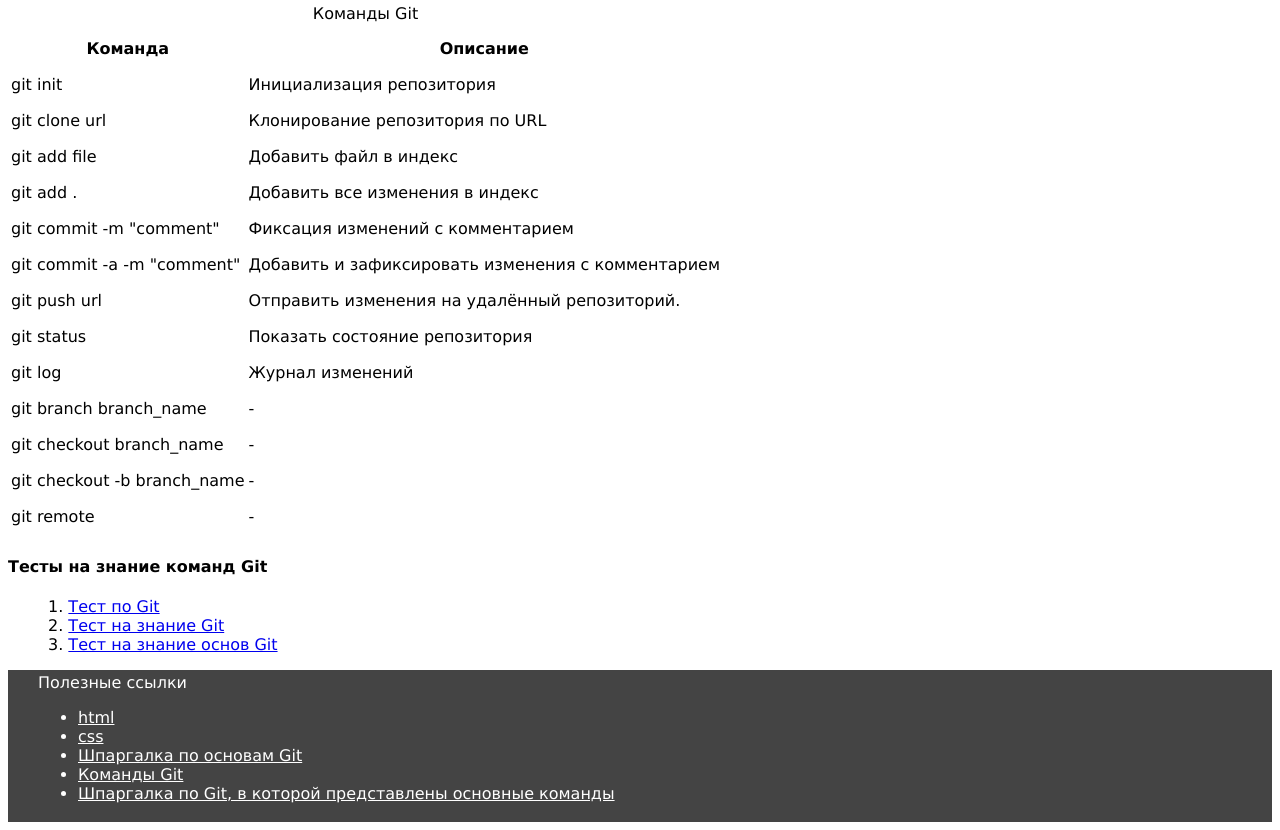
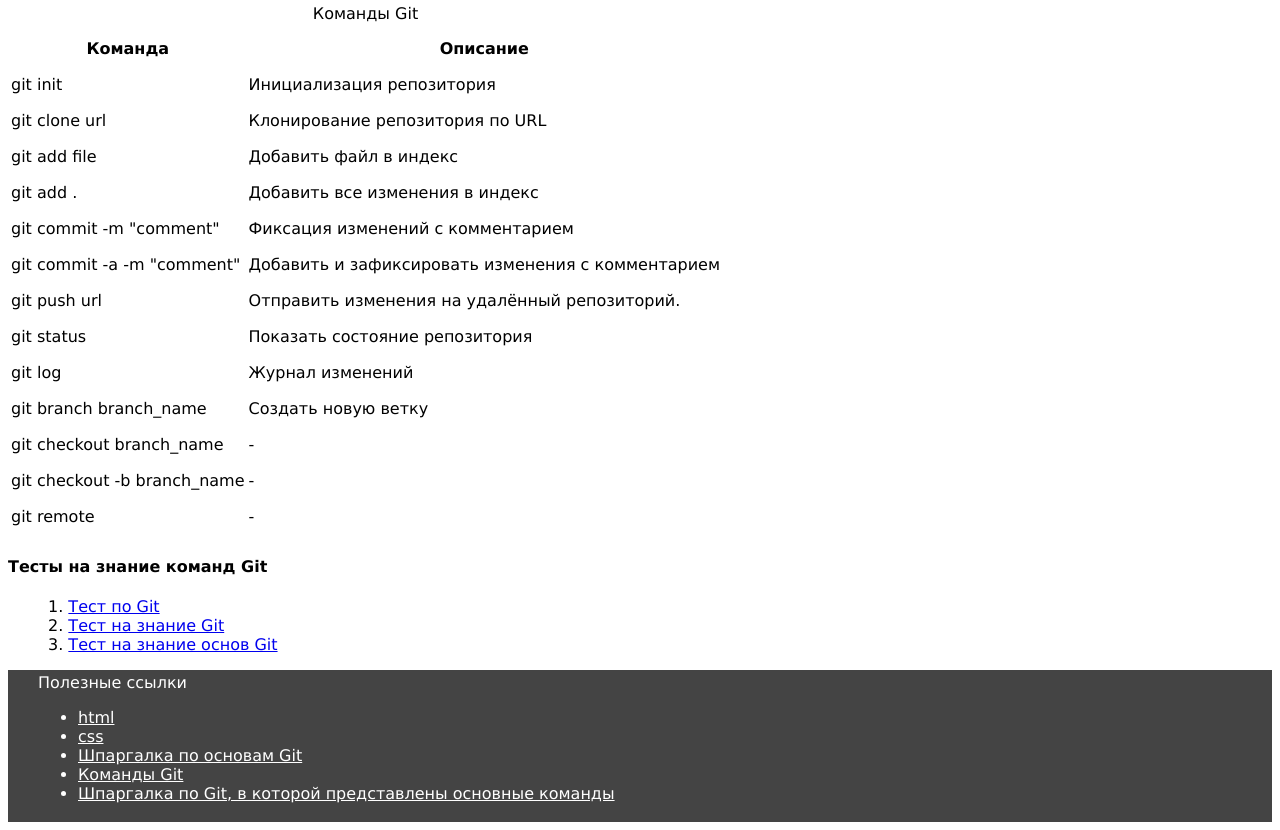
Before and after one commit to Retfo15/git_lesson, a plain HTML site: page index.html in a window 1280 px wide. Shown: the part 70-900 px from the top of the page. Drawn offline with Linux system fonts and the light colour scheme.

Commit message:
git branch branch_name command

```diff
--- a/index.html
+++ b/index.html
@@ -59,7 +59,7 @@
                 </tr>
                 <tr>
                     <td>git branch branch_name</td>
-                    <td>-</td>
+                    <td>Создать новую ветку</td>
                 </tr>
                 <tr>
                     <td>git checkout branch_name</td>
```
